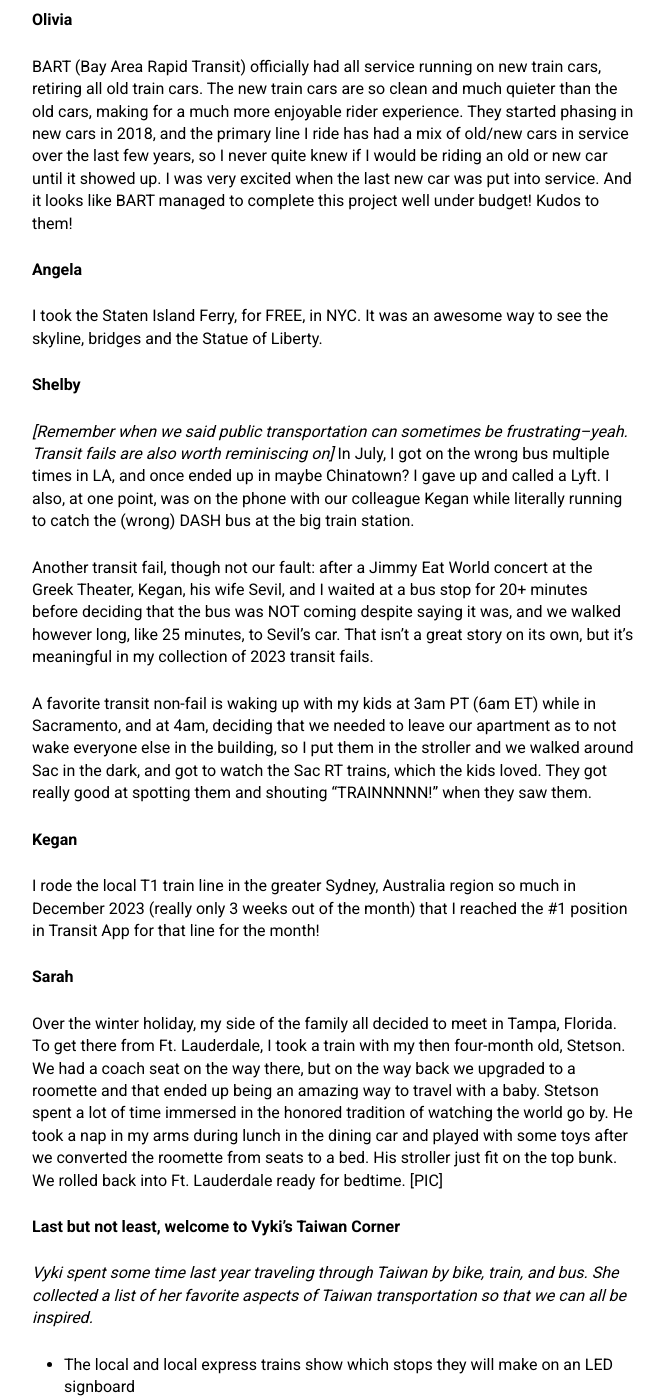
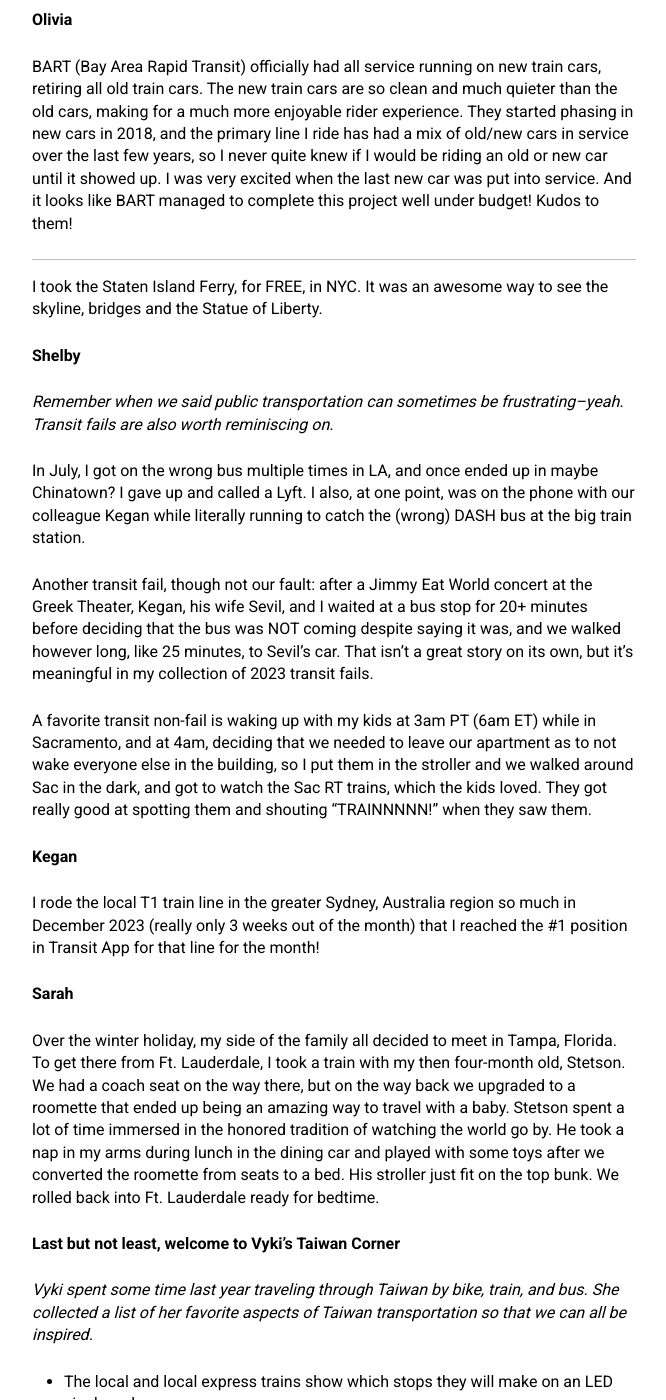
Before and after one commit to compilerla/compiler.la, a Jekyll site: the page built from _posts/2024-03-11-transportation-round-up.md, in a window 1280 px wide and 1400 px high, scrolled down 1283 px. Shown: the whole window, without its empty margins (306-972 px from the left). Built offline with Jekyll 4.4.1, drawn with Linux system fonts in a browser that asks for light colours; some of the changed text lies outside the part shown.

Commit message:
Update 2024-03-11-transportation-round-up.md

```diff
--- a/_posts/2024-03-11-transportation-round-up.md
+++ b/_posts/2024-03-11-transportation-round-up.md
@@ -39,14 +40,15 @@
 the last few years, so I never quite knew if I would be riding an old or new car until it showed up. I was very excited
 when the last new car was put into service. And it looks like BART managed to complete this project well under budget! Kudos to them!
 
-**Angela**
+** **
 
 I took the Staten Island Ferry, for FREE, in NYC. It was an awesome way to see the skyline, bridges and the Statue of Liberty.
 
 **Shelby**
 
+*Remember when we said public transportation can sometimes be frustrating–yeah. Transit fails are also worth reminiscing on.*
 
-*[Remember when we said public transportation can sometimes be frustrating–yeah. Transit fails are also worth reminiscing on]*
+
 In July, I got on the wrong bus multiple times in LA, and once ended up in maybe Chinatown? I gave up and called a Lyft. I also,
 at one point, was on the phone with our colleague Kegan while literally running to catch the (wrong) DASH bus at the big train station.
 
@@ -68,12 +70,11 @@
 **Sarah**
 
 Over the winter holiday, my side of the family all decided to meet in Tampa, Florida. To get there from Ft. Lauderdale, I took
-a train with my then four-month old, Stetson. We had a coach seat on the way there, but on the way back we upgraded to a roomette
-and that ended up being an amazing way to travel with a baby. Stetson spent a lot of time immersed in the honored tradition
+a train with my then four-month old, Stetson. We had a coach seat on the way there, but on the way back we upgraded to a roomette that ended up being an amazing way to travel with a baby. Stetson spent a lot of time immersed in the honored tradition
 of watching the world go by. He took a nap in my arms during lunch in the dining car and played with some toys after
 we converted the roomette from seats to a bed. His stroller just fit on the top bunk. We rolled back into Ft. Lauderdale
 ready for bedtime.
-[PIC]
+
 
 **Last but not least, welcome to Vyki’s Taiwan Corner**
 
@@ -90,4 +91,10 @@
 - YouBike bike share
 - Toilets for everybody
 - Real-time GTFS? How about Real-time train station bathroom occupancy
-[PIC]
+
+<figure>
+    <img
+        src="/assets/blog/Taiwan-min.jpg"
+        alt="BTS train driving over a bridge in Taiwan with the city in the background" />
+    <figcaption>BTS train driving over a bridge in Taiwan with the city in the background. Photograph by Vyki Englert.</figcaption>
+</figure>
```
Also changed, not shown: other parts of _posts/2024-03-11-transportation-round-up.md (+4 -3 lines).
